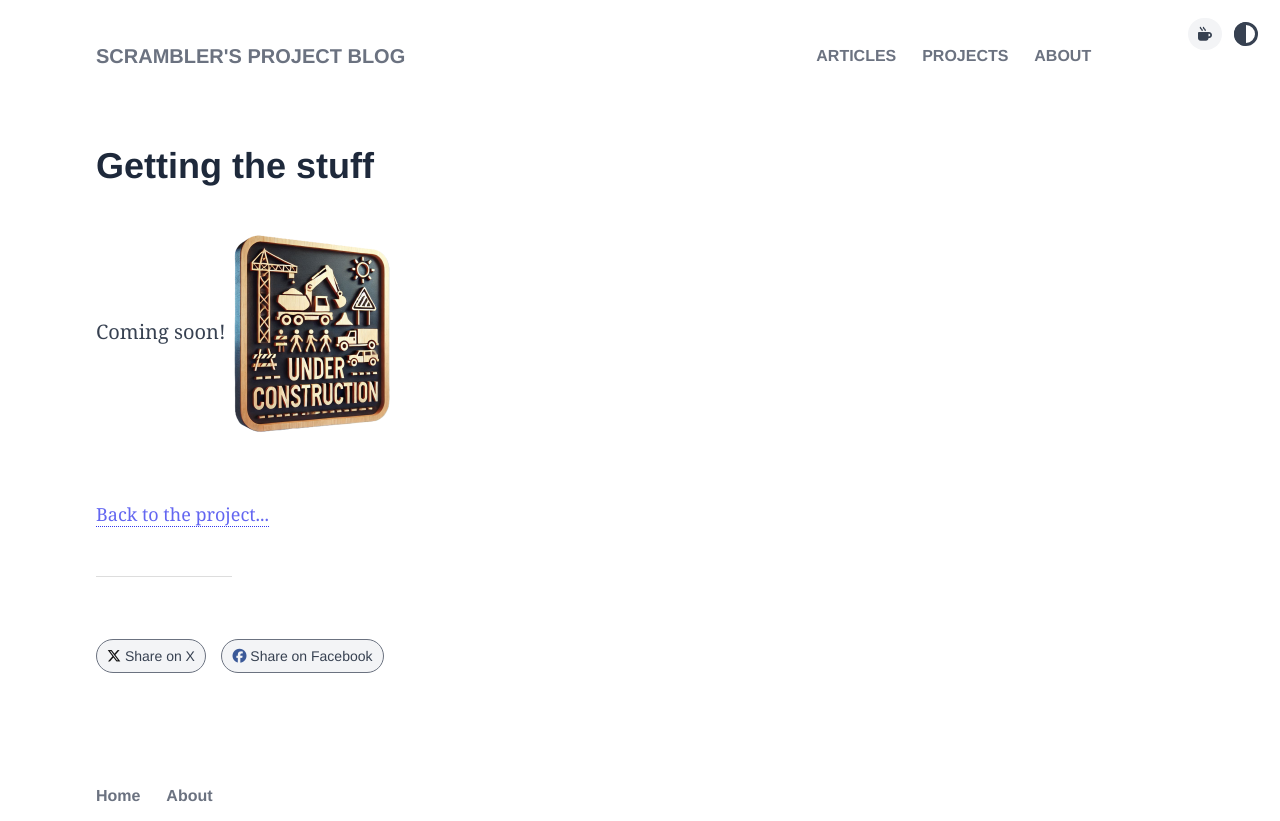
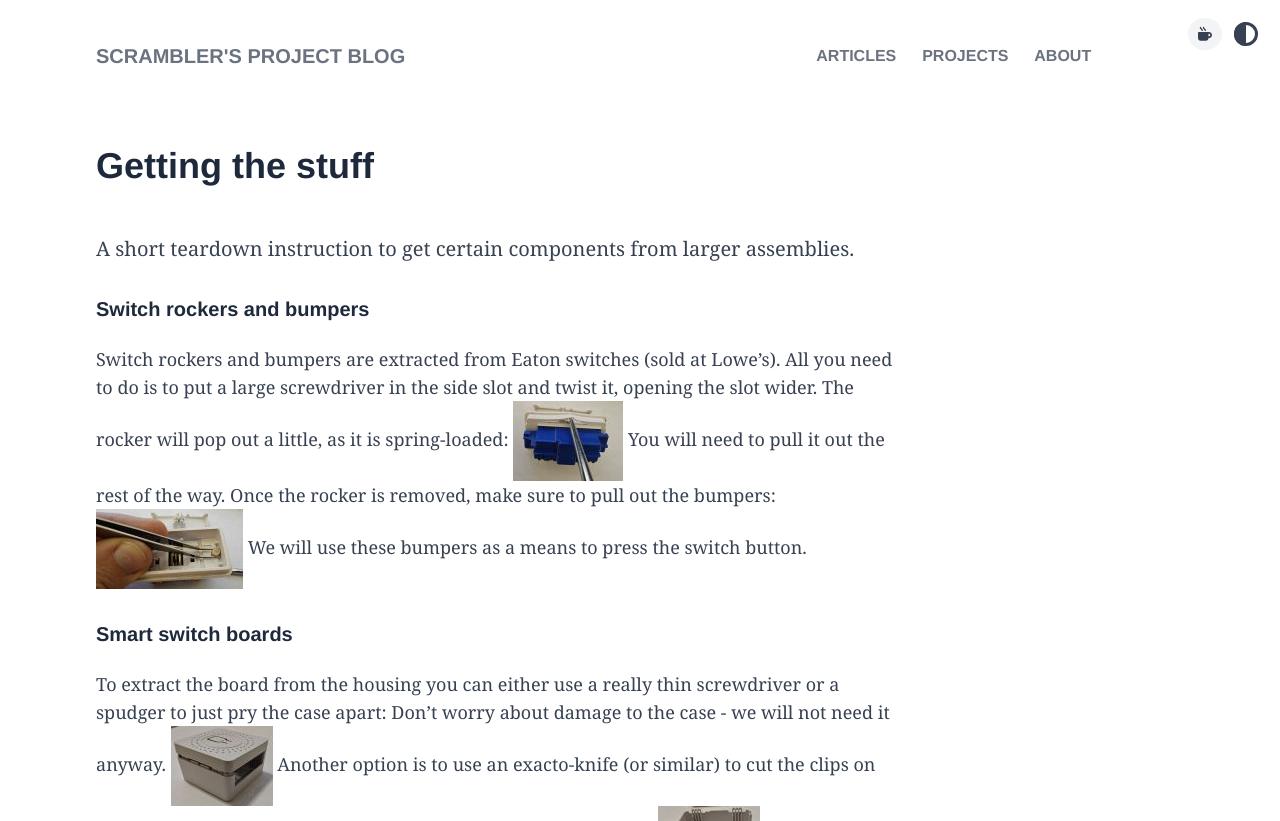
Before and after one commit to ScramblerUSA/scramblerusa.github.io, a Jekyll site: the page built from sdsh/teardown.md, in a window 1280 px wide and 1400 px high. Shown: the top 821 px of the window. Built offline with Jekyll 4.4.1, drawn with Linux system fonts in a browser that asks for light colours; some of the changed text lies outside the part shown; grey boxes are pictures that could not be loaded.

Commit message:
SDSH update

```diff
--- a/sdsh/teardown.md
+++ b/sdsh/teardown.md
@@ -5,5 +5,37 @@ tags: []
 project: sdsh
 ---
 
-Coming soon!
+A short teardown instruction to get certain components from larger assemblies.
+
+##### Switch rockers and bumpers
+
+Switch rockers and bumpers are extracted from Eaton switches (sold at Lowe's).
+All you need to do is to put a large screwdriver in the side slot and twist it, opening the slot wider.
+The rocker will pop out a little, as it is spring-loaded:
+[![](/images/tear/eaton1t.jpg)](/images/tear/eaton1.jpg)
+You will need to pull it out the rest of the way. Once the rocker is removed, make sure to pull out the bumpers:
+[![](/images/tear/eaton2t.jpg)](/images/tear/eaton2.jpg)
+We will use these bumpers as a means to press the switch button.
+
+##### Smart switch boards
+
+To extract the board from the housing you can either use a really thin screwdriver or a spudger to just pry the case apart:
+Don't worry about damage to the case - we will not need it anyway.
+[![](/images/tear/switch1t.jpg)](/images/tear/switch1.jpg)
+Another option is to use an exacto-knife (or similar) to cut the clips on one side.
+It really is enough to score them and they will give way:
+[![](/images/tear/switch2t.jpg)](/images/tear/switch2.jpg)
+Open the case and slide the board out.
+
+##### Dimmer boards
+
+Dimmers have a different case construction.
+In order to open it with minimal chance of damaging the board I suggest to use a small screwdriver and squeeze it between the case and the lid just above the button:
+[![](/images/tear/dimmer1t.jpg)](/images/tear/dimmer1.jpg)
+Then pry the lid open and remove it. Once it is done, pull the board out in a tilting motion:
+[![](/images/tear/dimmer2t.jpg)](/images/tear/dimmer2.jpg)
+Don't pull it out straight, it has to rotate around the connector block slightly.
+
+##### Other teardowns
+
 ![](/images/under-construction.png)
```
Also changed, not shown: sdsh/buydevices.md (+6 -2 lines), sdsh/index.md (+1 -1 lines), images/buying-guide/switchbad2.jpg (added), images/buying-guide/switchbad2t.jpg (added), images/buying-guide/switchgood2.jpg (added), images/buying-guide/switchgood2t.jpg (added), images/tear/dimmer1.jpg (added), images/tear/dimmer1t.jpg (added), images/tear/dimmer2.jpg (added), images/tear/dimmer2t.jpg (added), images/tear/eaton1.jpg (added), images/tear/eaton1t.jpg (added), images/tear/eaton2.jpg (added), images/tear/eaton2t.jpg (added), 4 more files.
